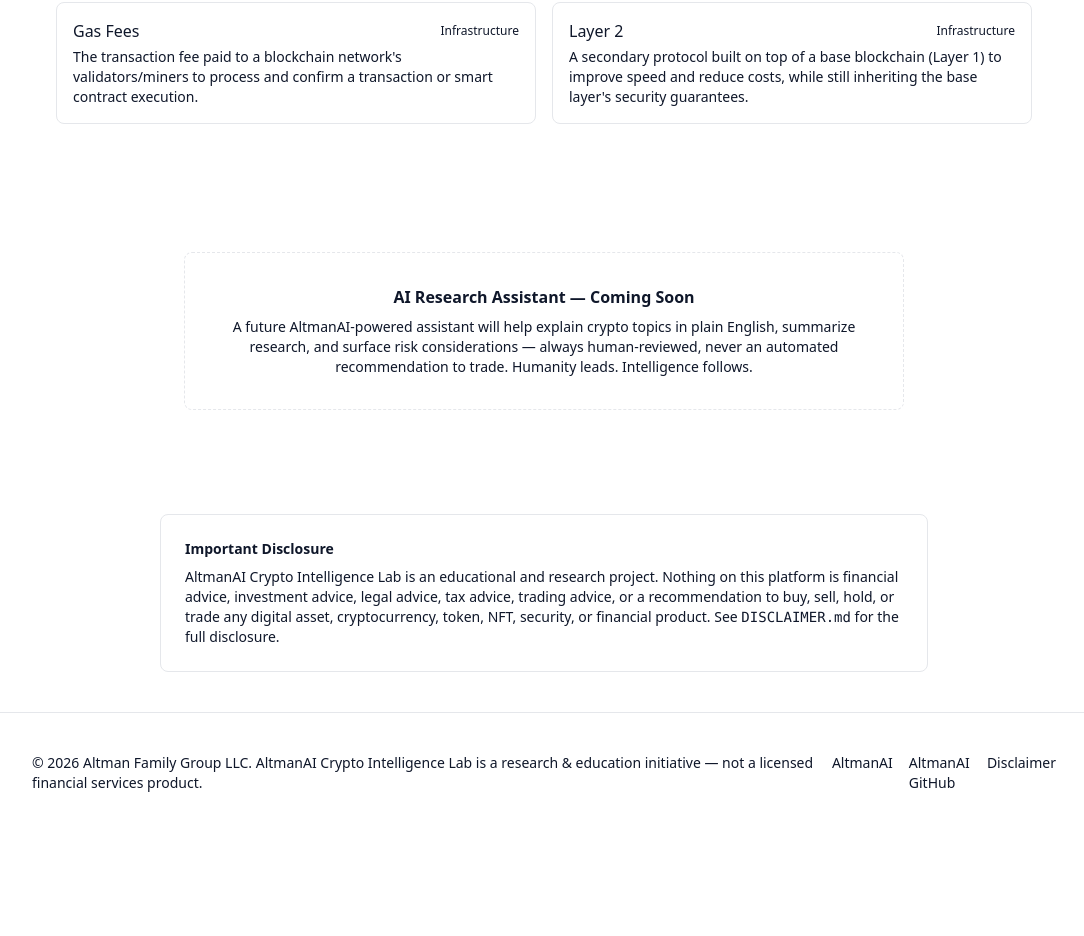
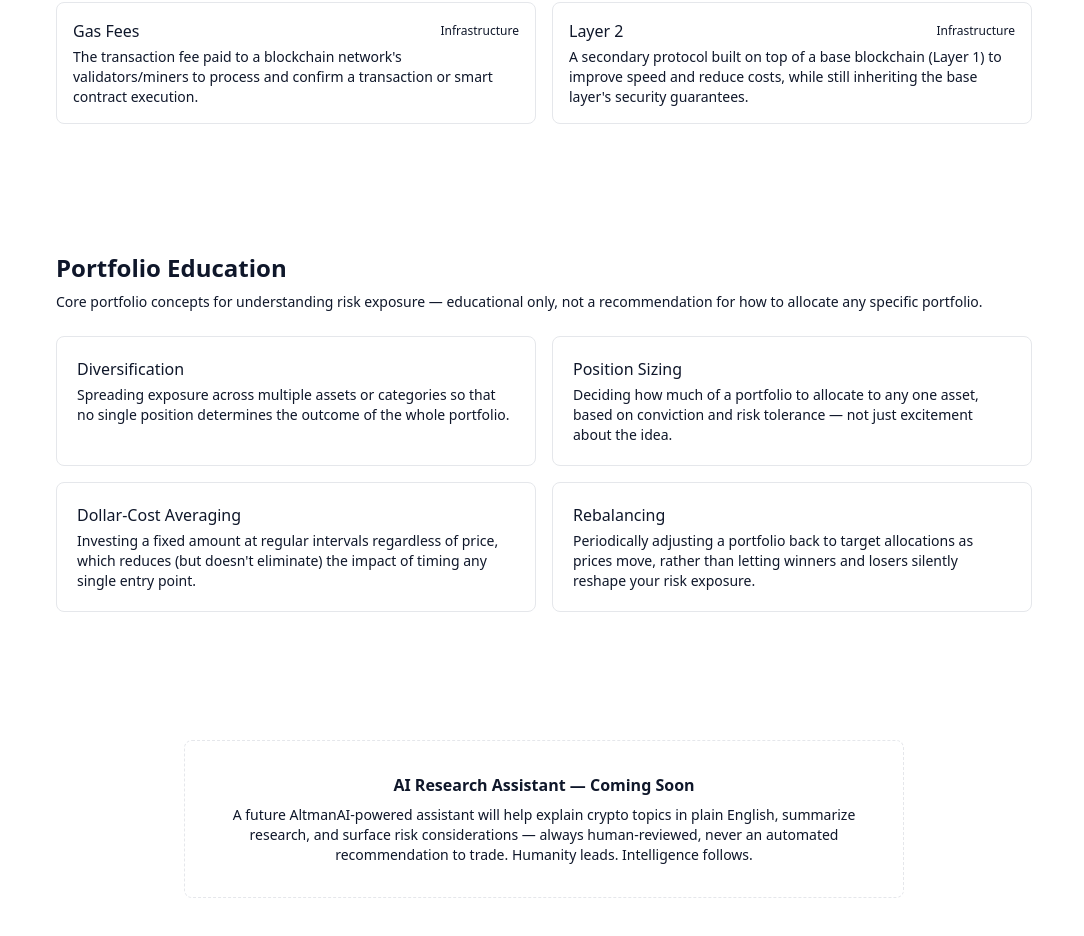
Before and after one commit to blakealtman-crypto/altmanai-crypto-intelligence-lab, a Next.js app: page / in a window 1280 px wide. Shown: the part 3112-4048 px from the top of the page, without its empty margins (96-1180 px from the left). Before the commit the page ends 3945 px from the top, so only its background shows below. Built offline with nearby package versions, Linux system fonts and the light colour scheme.

Commit message:
update: src/app/page.tsx

```diff
--- a/src/app/page.tsx
+++ b/src/app/page.tsx
@@ -6,6 +6,29 @@ import AIInsightPanel from "@/components/AIInsightPanel";
 import RiskDisclosure from "@/components/RiskDisclosure";
 import Footer from "@/components/Footer";
 import { researchTopics } from "@/data/researchTopics";
+
+const portfolioConcepts = [
+  {
+    name: "Diversification",
+    description:
+      "Spreading exposure across multiple assets or categories so that no single position determines the outcome of the whole portfolio.",
+  },
+  {
+    name: "Position Sizing",
+    description:
+      "Deciding how much of a portfolio to allocate to any one asset, based on conviction and risk tolerance — not just excitement about the idea.",
+  },
+  {
+    name: "Dollar-Cost Averaging",
+    description:
+      "Investing a fixed amount at regular intervals regardless of price, which reduces (but doesn't eliminate) the impact of timing any single entry point.",
+  },
+  {
+    name: "Rebalancing",
+    description:
+      "Periodically adjusting a portfolio back to target allocations as prices move, rather than letting winners and losers silently reshape your risk exposure.",
+  },
+];
 
 export default function Home() {
   return (
@@ -26,6 +49,22 @@ export default function Home() {
       </section>
 
       <CryptoGlossary />
+
+      <section className="px-6 py-16 max-w-5xl mx-auto">
+        <h2 className="text-2xl font-semibold mb-2">Portfolio Education</h2>
+        <p className="text-muted-foreground mb-6 text-sm">
+          Core portfolio concepts for understanding risk exposure — educational only, not a recommendation for how to allocate any specific portfolio.
+        </p>
+        <div className="grid sm:grid-cols-2 gap-4">
+          {portfolioConcepts.map((c) => (
+            <div key={c.name} className="rounded-lg border p-5 bg-card">
+              <h3 className="font-medium mb-1">{c.name}</h3>
+              <p className="text-sm text-muted-foreground">{c.description}</p>
+            </div>
+          ))}
+        </div>
+      </section>
+
       <AIInsightPanel />
       <RiskDisclosure />
       <Footer />
```
